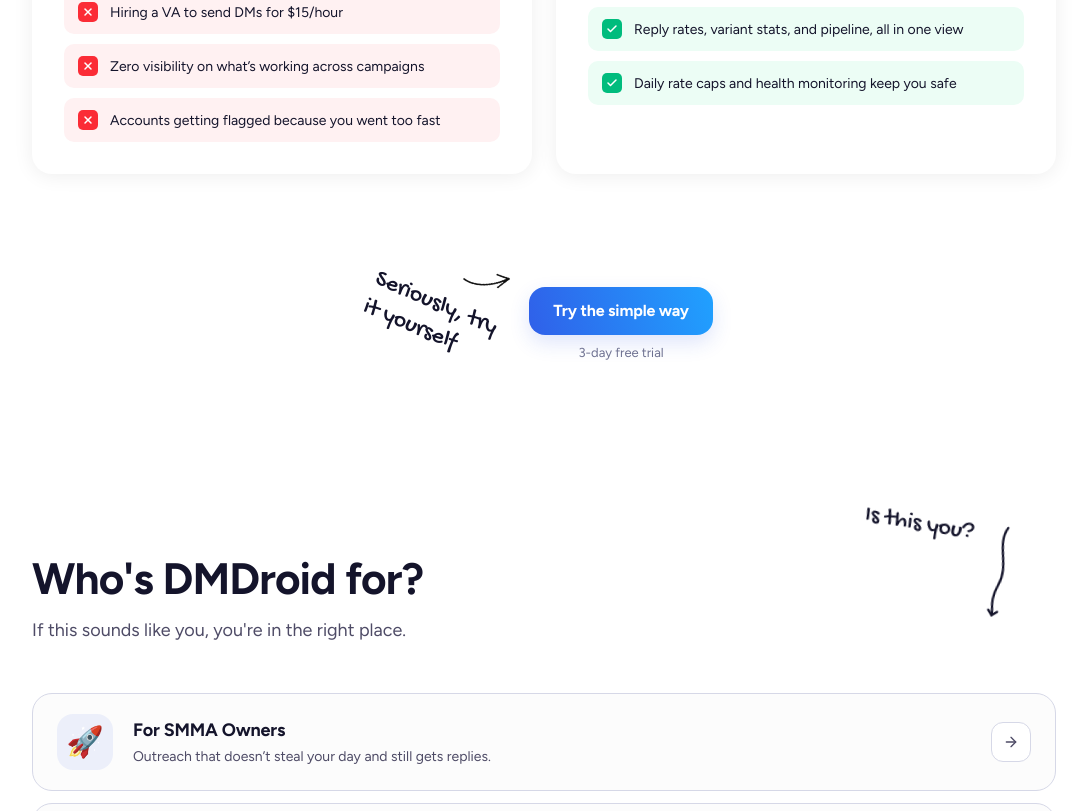
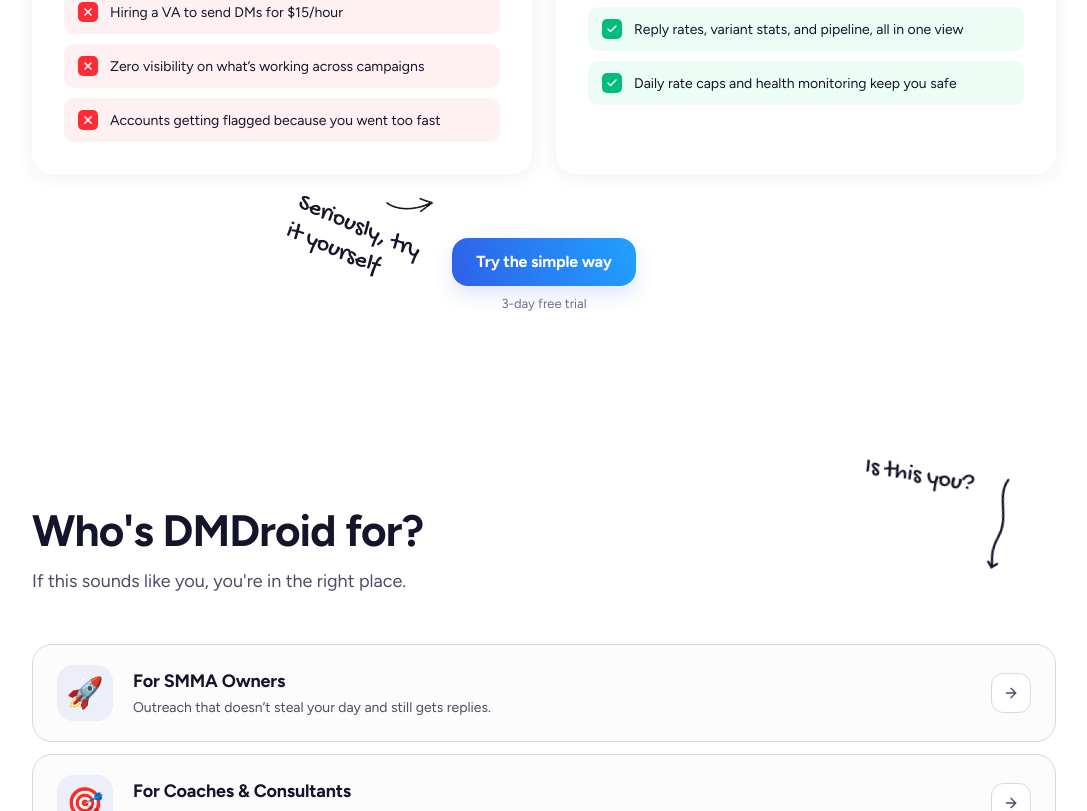
Before and after one commit to ayu-xd/landingpage, a Next.js app: page / in a window 1280 px wide. Shown: the part 5089-5900 px from the top of the page, without its empty margins (96-1183 px from the left). Built offline with nearby package versions, Linux system fonts and the light colour scheme.

Commit message:
fix: center CTA buttons under headings, position annotations absolutely in negative space

```diff
--- a/components/landing/contrast.tsx
+++ b/components/landing/contrast.tsx
@@ -73,13 +73,14 @@ export function Contrast() {
         </div>
       </div>
 
-      {/* CTA — annotation to the LEFT in flow, button to the RIGHT, aligned at bottom */}
+      {/* CTA — annotation absolute to the LEFT, button centered, aligned at bottom */}
       <div className="mt-16 flex flex-col items-center">
-        <div className="flex items-end gap-6">
+        {/* Button block (relative so annotation can hang off the left side) */}
+        <div className="relative">
           {/* Handwritten callout — Waalaxy style: whole group tilts +23deg CW, arrow above text */}
           <div
             aria-hidden
-            className="pointer-events-none mb-3 hidden flex-col items-start gap-1 sm:flex"
+            className="pointer-events-none absolute bottom-0 right-full mb-3 mr-6 hidden w-max flex-col items-start gap-1 sm:flex"
             style={{ transform: 'rotate(23deg)' }}
           >
             {/* Arrow on top, right-aligned, pointing ↗ toward button */}
@@ -100,14 +101,14 @@ export function Contrast() {
             </p>
           </div>
 
-          {/* Button + trial text */}
-          <div className="flex flex-col items-center gap-2">
-            <GradientButton href={AUTH_URL} size="md">
-              {CONTRAST.cta}
-            </GradientButton>
-            <p className="text-[13px] text-whisper">3-day free trial</p>
-          </div>
+          {/* Button */}
+          <GradientButton href={AUTH_URL} size="md">
+            {CONTRAST.cta}
+          </GradientButton>
         </div>
+
+        {/* Trial text below button */}
+        <p className="mt-2 text-[13px] text-whisper">3-day free trial</p>
       </div>
     </Section>
   )
--- a/components/landing/final-cta.tsx
+++ b/components/landing/final-cta.tsx
@@ -28,12 +28,12 @@ export function FinalCta() {
           </h2>
 
           <div className="relative mt-10 flex flex-col items-center gap-3">
-            {/* Row: annotation (desktop only) + CTA button side by side */}
-            <div className="flex items-end gap-6">
-              {/* Handwritten callout — Waalaxy style: whole group tilts +23deg CW, arrow above text */}
+            {/* Button block (relative so annotation can hang off the left side) */}
+            <div className="relative">
+              {/* Handwritten callout (Absolute so it doesn't push the button off-center) */}
               <div
                 aria-hidden
-                className="pointer-events-none mb-3 hidden flex-col items-start gap-1 sm:flex"
+                className="pointer-events-none absolute bottom-0 right-full mb-3 mr-6 hidden w-max flex-col items-start gap-1 sm:flex"
                 style={{ transform: 'rotate(23deg)' }}
               >
                 {/* Arrow on top, right-aligned, pointing ↗ toward button, white filter */}
@@ -54,8 +54,7 @@ export function FinalCta() {
                 </p>
               </div>
 
-              {/* Button + trial text grouped together to the right */}
-              <div className="flex flex-col items-center gap-2">
+              {/* Button */}
               <a
                 href={AUTH_URL}
                 className="inline-flex h-14 items-center justify-center gap-2 rounded-[16px] bg-white px-8 text-lg font-bold text-brand shadow-[0_18px_40px_-12px_rgba(9,20,60,0.45)] transition-all hover:-translate-y-0.5 hover:shadow-[0_22px_48px_-12px_rgba(9,20,60,0.55)]"
@@ -63,9 +62,10 @@ export function FinalCta() {
                 {FINAL_CTA.cta}
                 <ArrowRight className="h-4 w-4" aria-hidden />
               </a>
+            </div>
+
+            {/* Trial text below button */}
             <p className="text-[13px] text-white/80">{FINAL_CTA.trial}</p>
-              </div>
-            </div>
             <p className="mt-1 text-sm text-white/85">
               {FINAL_CTA.contact}{' '}
               <a
```
Lines whose indentation alone changed are shown as unchanged.
